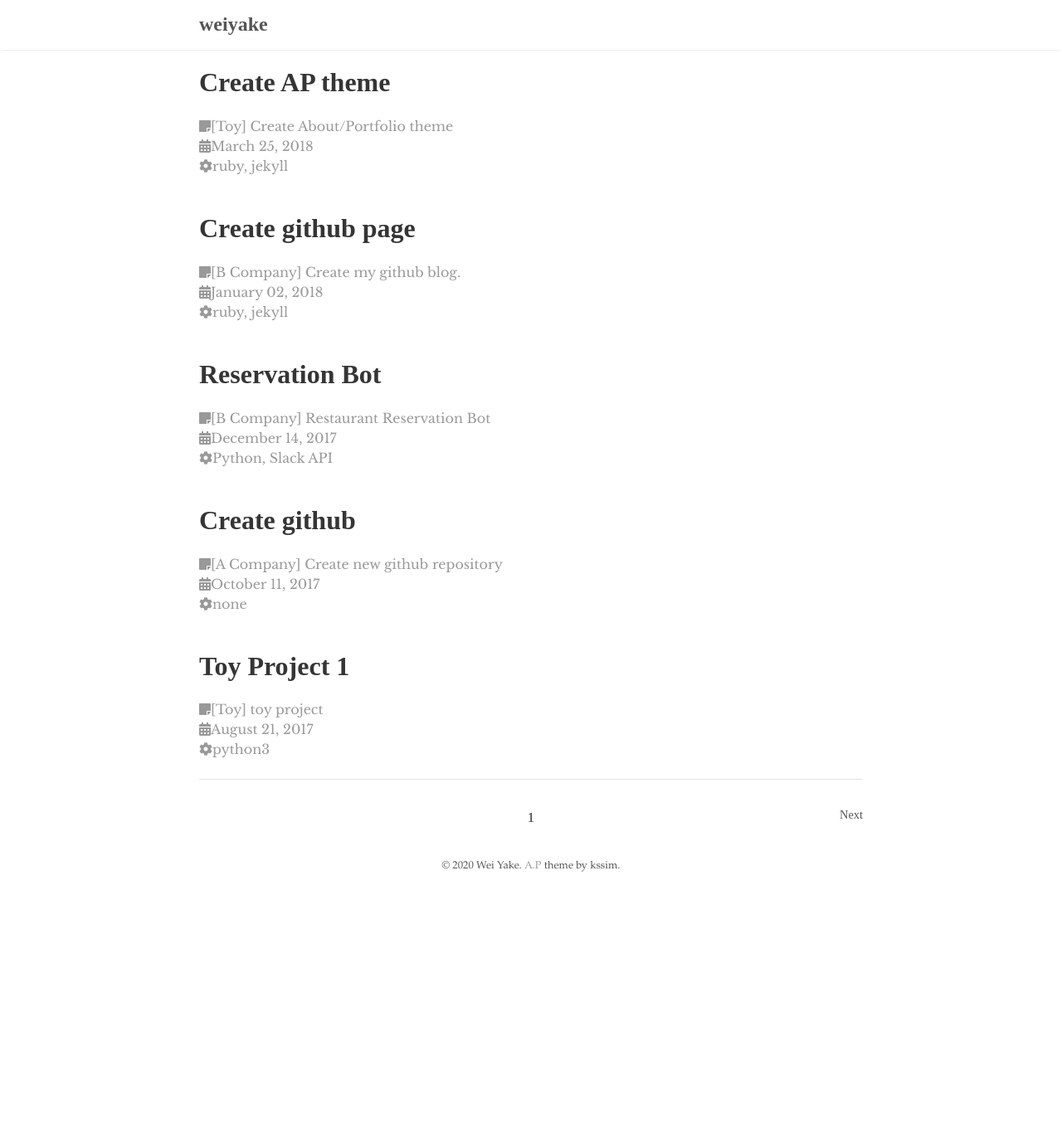
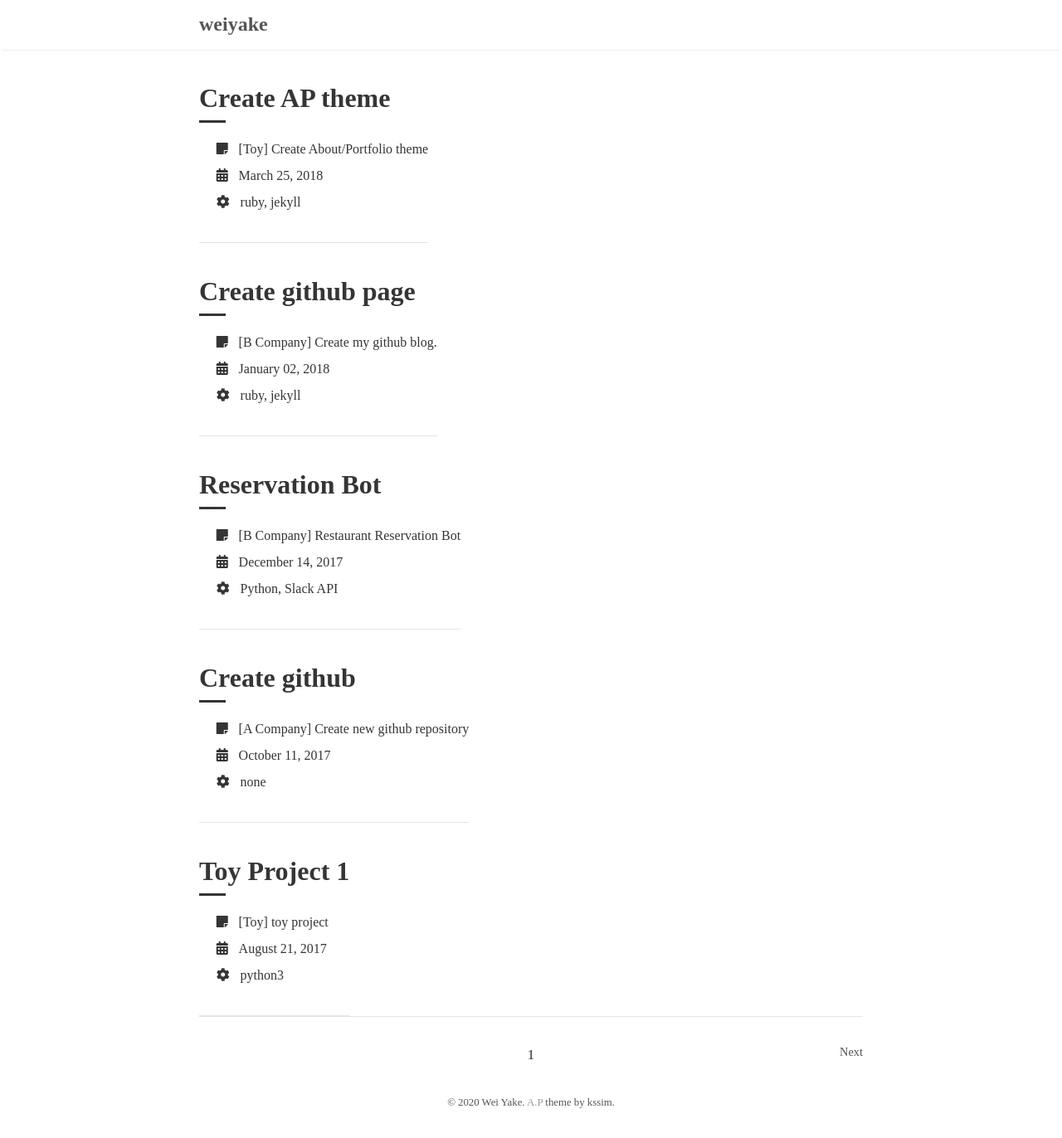
Before and after one commit to echo0409/echo0409.github.io, a Jekyll site: the page built from portfolio/index.html, in a window 1280 px wide. Shown: the whole page at 83% size. Built offline with Jekyll 4.4.1, drawn with Linux system fonts in a browser that asks for light colours; the list of posts is cut into pages by our own code; before the commit the page ends 1087 px from its top, so only the background shows below that.

Commit message:
second commit

```diff
--- a/_sass/base/_variables.scss
+++ b/_sass/base/_variables.scss
@@ -10,8 +10,12 @@ $shadow-color: rgba(0, 0, 0, .2);
 $code-color: #bf616a;
 
 // Fonts
-$serif-primary: 'Libre Baskerville', 'Times New Roman', Times, serif;
-$serif-secondary: Palatino, 'Palatino LT STD', 'Palatino Linotype', 'Book Antiqua', 'Georgia', serif;
+//$serif-primary: 'Libre Baskerville', 'Times New Roman', Times, serif;
+$serif-primary: 'Times New Roman', Times, serif;
+
+//$serif-secondary: Palatino, 'Palatino LT STD', 'Palatino Linotype', 'Book Antiqua', 'Georgia', serif;
+$serif-secondary: 'Times New Roman', Times, serif;
+
 //$sans-serif: 'Helvetica Neue', 'Segoe UI', Helvetica, Arial, sans-serif;
 $sans-serif: 'Times New Roman', Times, serif;
 $monospaced: Menlo, Monaco, monospace;
--- a/_sass/main.scss
+++ b/_sass/main.scss
@@ -5,7 +5,7 @@
 @import 'base/pagination';
 
 @import 'layouts/home';
-//@import 'layouts/portfolio';
+@import 'layouts/portfolio';
 @import 'layouts/post';
 @import 'layouts/layout';
 @import 'layouts/footer';
```
Also changed, not shown: index.md (+1 -1 lines), 4 other files.
